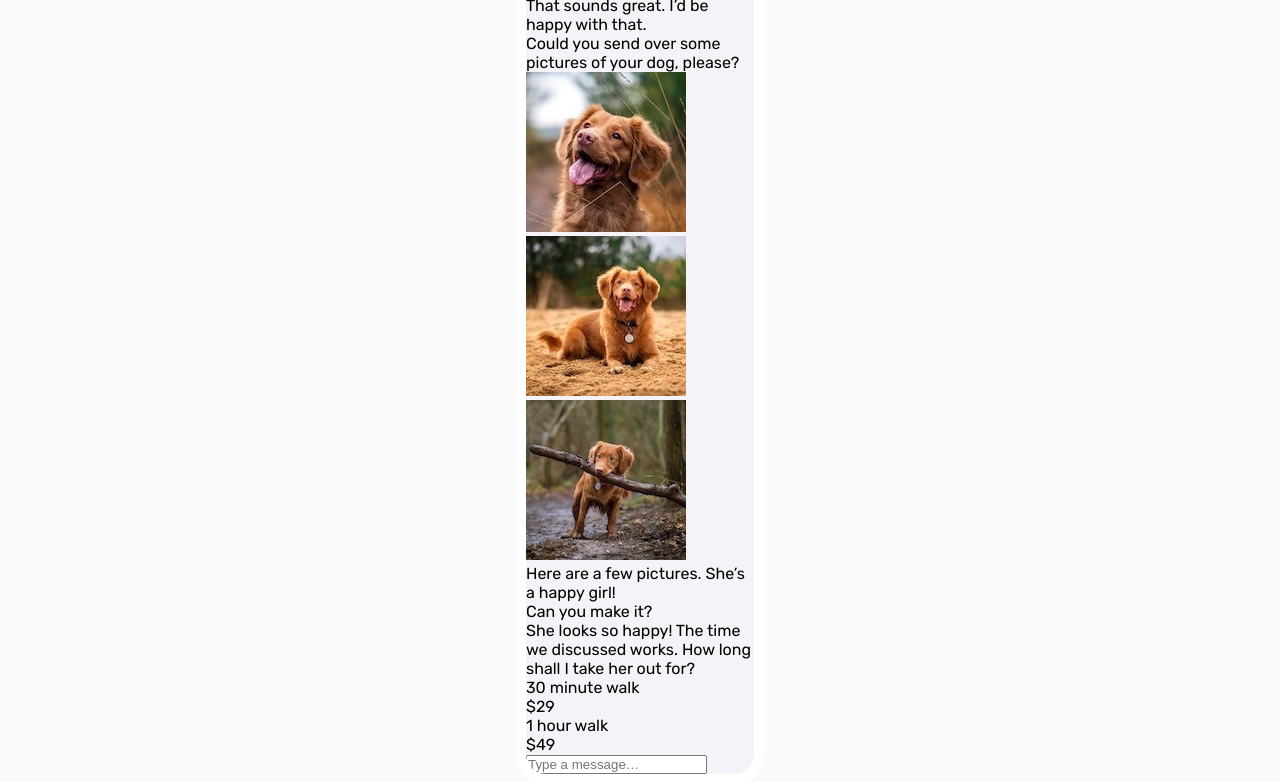
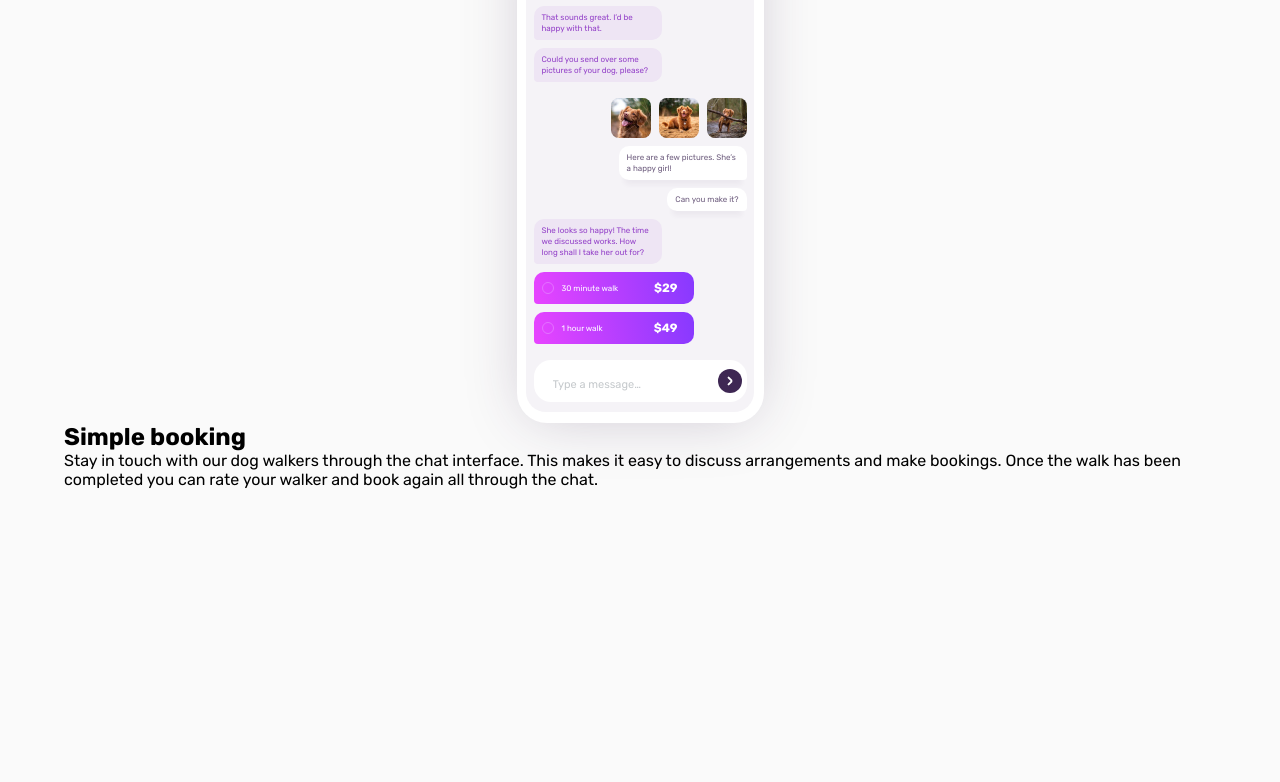
Before and after one commit to NoonPanirSabzi/chat-app-css, a plain HTML site: page src/index.html in a window 1280 px wide. Shown: the part 145-927 px from the top of the page. After the commit the page ends 800 px from the top, so only its background shows below. Drawn offline with Linux system fonts and the light colour scheme.

Commit message:
style: add app main layout and fonts

```diff
--- a/src/index.html
+++ b/src/index.html
@@ -85,7 +85,10 @@
               </div>
               <div class="send">
                 <input type="text" placeholder="Type a message…" />
-                <div class="send-btn"></div>
+                <div class="send-btn">
+                  <div class="send-btn__top"></div>
+                  <div class="send-btn__bot"></div>
+                </div>
               </div>
             </div>
           </div>
--- a/src/style.css
+++ b/src/style.css
@@ -1,11 +1,13 @@
 :root {
   --color-site-bg: #fafafa;
+  --color-mobile-box-shadow: rgba(62, 39, 83, 0.2512);
   --color-app-bg: #f5f3f7;
   --color-recipient-txt: #9341c8;
   --color-recipient-box: #eee5f4;
   --color-recipient-status: #d99eff;
   --color-sender-txt: #6e5d7e;
   --color-sender-box: #fff;
+  --color-sender-box-shadow: rgba(62, 39, 83, 0.0453);
   --color-placeholder: #c5c9cc;
   --color-heading: #3e2753;
   --color-txt: #a39da9;
@@ -32,6 +34,22 @@
   color: var(--color-recipient-status);
 }
 
+.app-main p:not(.recipient-option__price) {
+  font-size: 8px;
+  line-height: 11px;
+}
+
+.recipient-option__price {
+  font-weight: 700;
+  font-size: 12px;
+  line-height: 11px;
+}
+
+.send input[type="text"]::placeholder {
+  font-size: 11px;
+  color: var(--color-placeholder);
+}
+
 /* LAYOUT */
 body {
   background-color: var(--color-site-bg);
@@ -44,6 +62,7 @@ body {
   margin-inline: auto;
   border-radius: 30px;
   padding: 11px 9.5px;
+  box-shadow: 0 3px 60px -10px var(--color-mobile-box-shadow);
 }
 
 .app {
@@ -124,3 +143,112 @@ body {
   block-size: 2px;
   background-color: var(--color-sender-box);
 }
+
+.app-main {
+  padding: 10px 7.5px;
+  display: flex;
+  flex-direction: column;
+  gap: 8px;
+}
+
+.recipient-message {
+  max-inline-size: 128px;
+  padding: 6px 8px;
+  background-color: var(--color-recipient-box);
+  border-radius: 10px 10px 10px 4px;
+  color: var(--color-recipient-txt);
+}
+
+.sender-pic-gallery {
+  align-self: flex-end;
+  margin-top: 8px;
+  display: flex;
+  max-inline-size: 136px;
+  gap: 8px;
+}
+
+.sender-pic-gallery img {
+  max-inline-size: 40px;
+  border-radius: 8px;
+}
+
+.sender-message {
+  align-self: flex-end;
+  max-inline-size: 128px;
+  padding: 6px 8px;
+  background-color: var(--color-sender-box);
+  color: var(--color-sender-txt);
+  border-radius: 10px 10px 4px 10px;
+  box-shadow: 0 10px 5px -5px var(--color-sender-box-shadow);
+}
+
+.recipient-option {
+  display: flex;
+  gap: 8px;
+  align-items: center;
+  max-inline-size: 160px;
+  padding-block: 10px;
+  padding-inline: 8px 16px;
+  border-radius: 10px 10px 10px 4px;
+  color: var(--color-sender-box);
+  background: linear-gradient(79deg, #e844ff, #8739ff);
+}
+
+.recipient-option__circle {
+  inline-size: 12px;
+  block-size: 12px;
+  border: 1px solid var(--color-recipient-option-cirlce);
+  border-radius: 50%;
+}
+
+.recipient-option__price {
+  margin-inline-start: auto;
+}
+
+.send {
+  position: relative;
+  margin-top: 8px;
+  inline-size: 100%;
+}
+
+.send input {
+  all: unset;
+  box-sizing: border-box;
+  inline-size: 100%;
+  padding-block: 13px 10px;
+  padding-inline-start: 19px;
+  border-radius: 17px;
+  background-color: var(--color-sender-box);
+}
+
+.send-btn {
+  background-color: var(--color-heading);
+  inline-size: 24px;
+  block-size: 24px;
+  border-radius: 50%;
+  position: absolute;
+  right: 5px;
+  top: 50%;
+  transform: translateY(-50%);
+  display: flex;
+  flex-direction: column;
+  justify-content: center;
+  align-items: center;
+}
+
+.send-btn div {
+  inline-size: 2px;
+  block-size: 6px;
+  background-color: var(--color-sender-box);
+  border-radius: 4px;
+}
+
+.send-btn__top {
+  transform: rotate(-45deg);
+  margin-bottom: -1.4px;
+}
+
+.send-btn__bot {
+  transform: rotate(45deg);
+  margin-top: -1.4px;
+}
```
